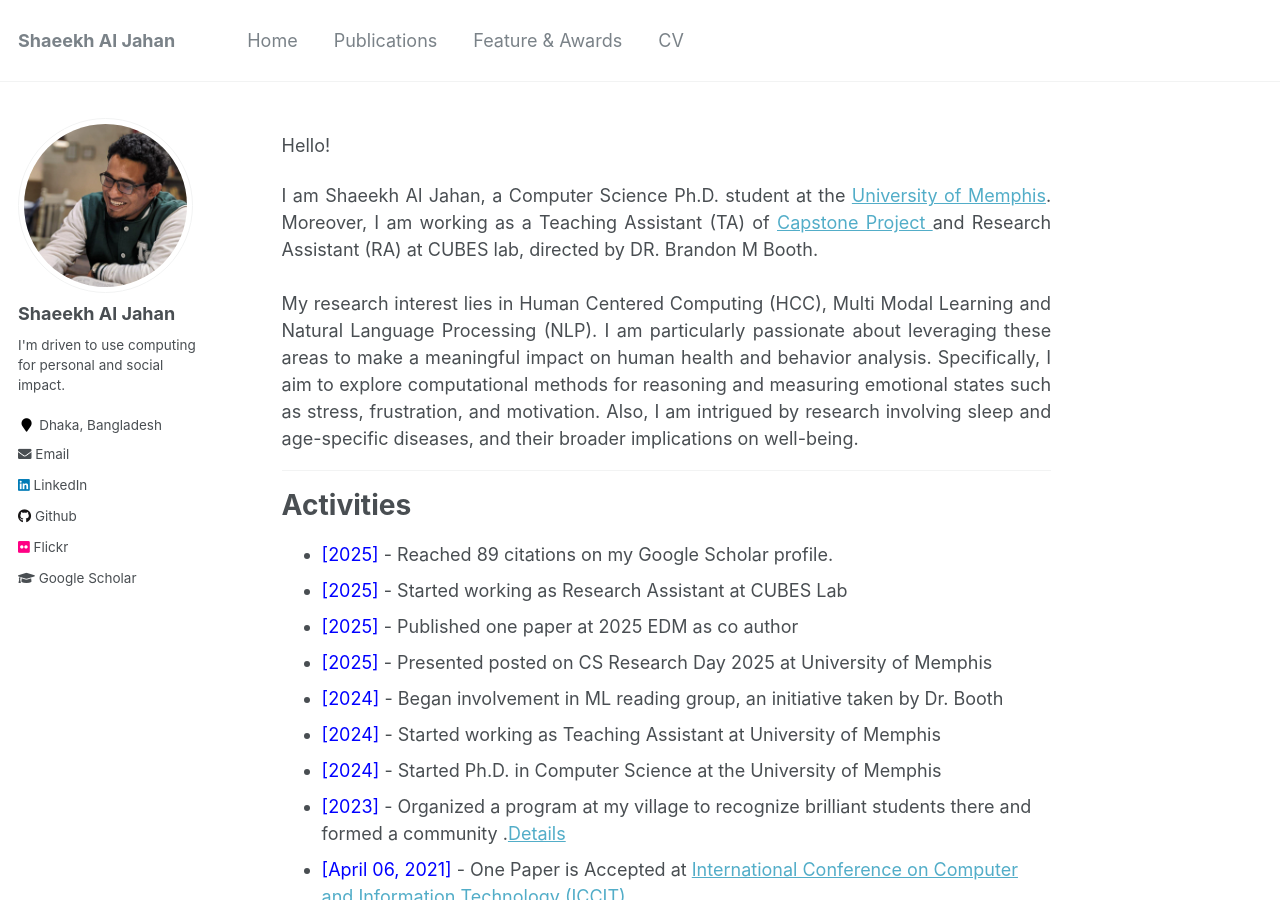
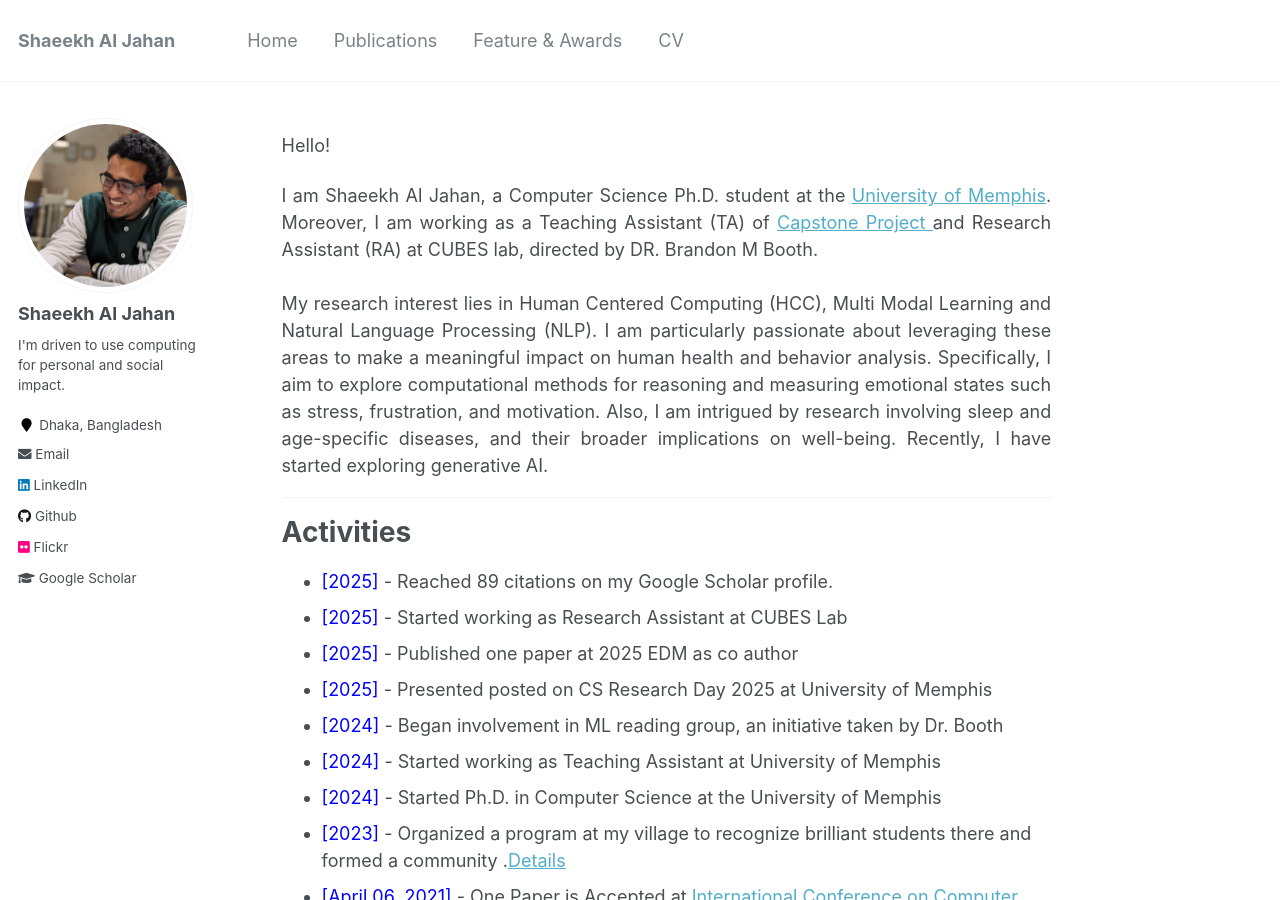
Before and after one commit to shaeekh/shaeekh.github.io, a Jekyll site: the page built from _pages/about.md, in a window 1280 px wide and 900 px high. Built offline with Jekyll 4.4.1, drawn with Linux system fonts in a browser that asks for light colours; a script that is not in the unit is left out.

Commit message:
Added genAI line

```diff
--- a/_pages/about.md
+++ b/_pages/about.md
@@ -14,7 +14,7 @@ Hello!
 
 I am Shaeekh Al Jahan, a Computer Science Ph.D. student at the <a href="https://www.memphis.edu/"> University of Memphis</a>. Moreover, I am working as a Teaching Assistant (TA) of <a href="https://www.memphis.edu/cs/cs_capstone/"> Capstone Project </a> and Research Assistant (RA) at CUBES lab, directed by DR. Brandon M Booth.<br> <br>
 
-My research interest lies in  Human Centered Computing (HCC), Multi Modal Learning and Natural Language Processing (NLP). I am particularly passionate about leveraging these areas to make a meaningful impact on human health and behavior analysis. Specifically, I aim to explore computational methods for reasoning and measuring emotional states such as stress, frustration, and motivation. Also, I am intrigued by research involving sleep and age-specific diseases, and their broader implications on well-being. </div>
+My research interest lies in  Human Centered Computing (HCC), Multi Modal Learning and Natural Language Processing (NLP). I am particularly passionate about leveraging these areas to make a meaningful impact on human health and behavior analysis. Specifically, I aim to explore computational methods for reasoning and measuring emotional states such as stress, frustration, and motivation. Also, I am intrigued by research involving sleep and age-specific diseases, and their broader implications on well-being. Recently, I have started exploring generative AI. </div>
 
 
 
```
